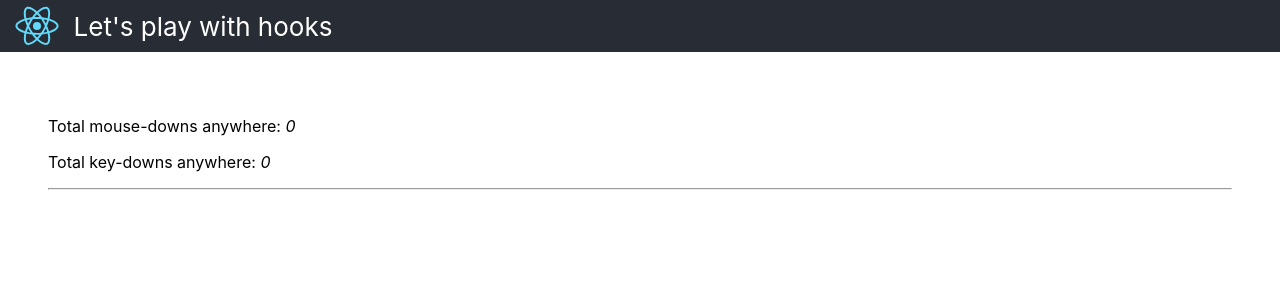
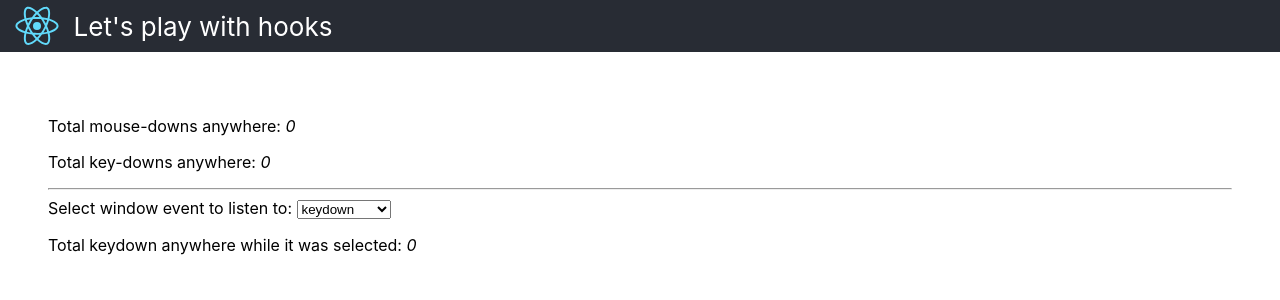
Before and after one commit to isaacHagoel/react-hooks-workshop, a React app: page / in a window 1280 px wide. Shown: the top 300 px of the page. Built offline with nearby package versions, Linux system fonts and the light colour scheme.

Commit message:
fixed the more sophisticated counter (with the event selection)

```diff
--- a/src/App.js
+++ b/src/App.js
@@ -2,7 +2,7 @@ import React from 'react';
 import logo from './logo.svg';
 // import {BtCounter, BtCounterMulti} from './with-hooks/BtCounter';
 import {GlobalCounter} from './with-hooks/GlobalCounter';
-// import {GlobalCounterWithSelect} from './with-hooks/GlobalCounterWithSelect';
+import {GlobalCounterWithSelect} from './with-hooks/GlobalCounterWithSelect';
 import './App.css';
 
 function App() {
@@ -21,7 +21,7 @@ function App() {
         {/*<hr />*/}
         <GlobalCounter />
         <hr />
-        {/*<GlobalCounterWithSelect/>*/}
+        <GlobalCounterWithSelect/>
       </main>
     </div>
   );
--- a/src/with-hooks/GlobalCounterWithSelect.jsx
+++ b/src/with-hooks/GlobalCounterWithSelect.jsx
@@ -2,20 +2,21 @@ import React, {useState} from 'react';
 import {useWindowEventCounter} from './useWindowEventCounter';
 
 const events = ["keydown", "mousedown"];
-// TODO - this is actually a failed attempt that doesn't compile because hooks are not allowed in a loop, can it be made to work? :), notice that the second param (isActive) and its logic, needs to be added to the custom hook in order for this to be logically valid
+
 export function GlobalCounterWithSelect(props) {
     const [selectedEvent, setSelectedEvent] = useState(events[0]);
     let counters = {};
-    for (const event of events) {
-        counters[event] = useWindowEventCounter(event, event === selectedEvent)
-    }
+    // NOTICE THE DISABLING OF RULES OF HOOKS IN THIS CASE BECAUSE WE KNOW THAT THE LOOP HAS CONSISTENT ORDER AND NO CONDITIONALS
+    // eslint-disable-next-line react-hooks/rules-of-hooks
+    events.forEach(event => counters[event] = useWindowEventCounter(event, event === selectedEvent));
     console.log('rendering GlobalCounterWithSelect');
     return (
         <React.Fragment>
-            <select value={selectedEvent} onChange={e => setSelectedEvent(e.target.value)}>
+            <label htmlFor='eventNameSelector'>Select window event to listen to: </label>
+            <select id='eventNameSelector' value={selectedEvent} onChange={e => setSelectedEvent(e.target.value)}>
                 {events.map(event => <option value={event} key={event}>{event}</option>)}
             </select>
-            <p>Total {selectedEvent} anywhere: <em>{counters[selectedEvent]}</em></p>
+            <p>Total {selectedEvent} anywhere while it was selected: <em>{counters[selectedEvent]}</em></p>
         </React.Fragment>
     );
 }
--- a/src/with-hooks/useWindowEventCounter.js
+++ b/src/with-hooks/useWindowEventCounter.js
@@ -1,18 +1,22 @@
 import {useState, useEffect} from 'react';
 
-export function useWindowEventCounter(eventName) {
+export function useWindowEventCounter(eventName, isActive = true) {
     const [counter, setCounter] = useState(0);
 
     function increment() {
         setCounter(counter => counter + 1);
     }
     useEffect(() => {
-        console.log(`running the use effect callback for ${eventName}`);
-        document.addEventListener(eventName, increment);
+        if (isActive) {
+            console.log(`running the use effect callback for ${eventName}`);
+            document.addEventListener(eventName, increment);
+        }
         return () => {
-            console.log(`running the effect cleanup for ${eventName}`);
-            document.removeEventListener(eventName, increment);
+            if (isActive) {
+                console.log(`running the effect cleanup for ${eventName}`);
+                document.removeEventListener(eventName, increment);
+            }
         };
-    }, [eventName]);
+    }, [eventName, isActive]);
     return counter;
 }
```
